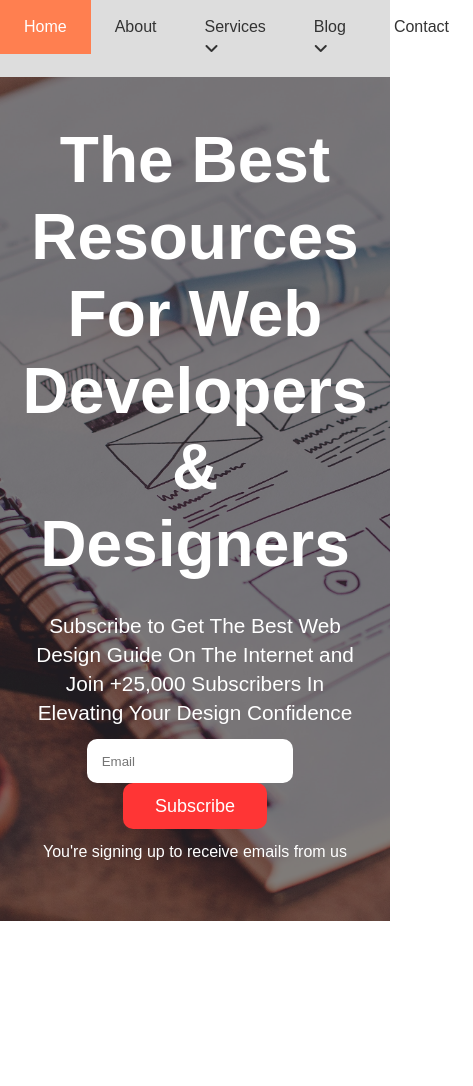
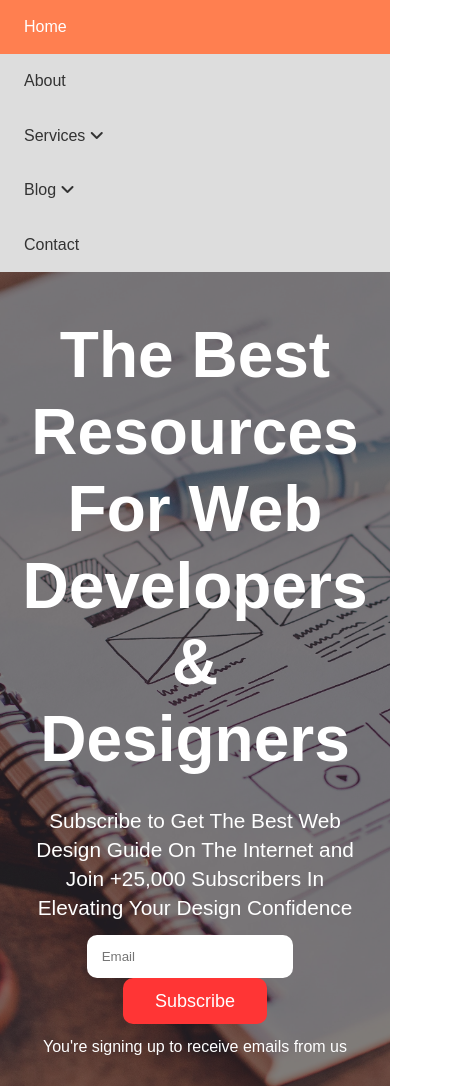
Before and after one commit to Oussama-Moussaoui/CSS-Beginner-Journey, a plain HTML site: page 09 Rebuilding Mini Projects From Scrach/04 Dropdown Menu/index.html in a window 390 px wide. Shown: the top 1086 px of the page, 473 px wide, since content can reach past the window. Before the commit the page ends 921 px from the top, so only its background shows below. Drawn offline with Linux system fonts and the light colour scheme.

Commit message:
Added some styling to the navbar

```diff
--- a/09 Rebuilding Mini Projects From Scrach/04 Dropdown Menu/css/style.css
+++ b/09 Rebuilding Mini Projects From Scrach/04 Dropdown Menu/css/style.css
@@ -66,7 +66,7 @@ ul, li {
     background: #ddd;
 }
 
-#navbar ul {
+#navbar > ul {
     display: flex;
 }
 
@@ -87,7 +87,8 @@ ul, li {
 }
 
 /* Nested list Styling*/
-#navbar ul li {
+#navbar > ul > li:nth-child(3),
+#navbar > ul > li:nth-child(4) {
     position: relative;
 }
 
@@ -176,3 +177,20 @@ ul, li {
     margin-right: 0.6rem;
     outline: none;
 }
+
+/* Responsiveness */
+@media (max-width: 700px) {
+    #navbar > ul {
+        display: block;
+    }
+
+    #navbar > ul > li > a,
+    #navbar > ul > li:nth-child(3),
+    #navbar > ul > li:nth-child(4) {
+        display: block;
+    }
+
+    #navbar ul li ul {
+        width: 100%;
+    }
+}
```
